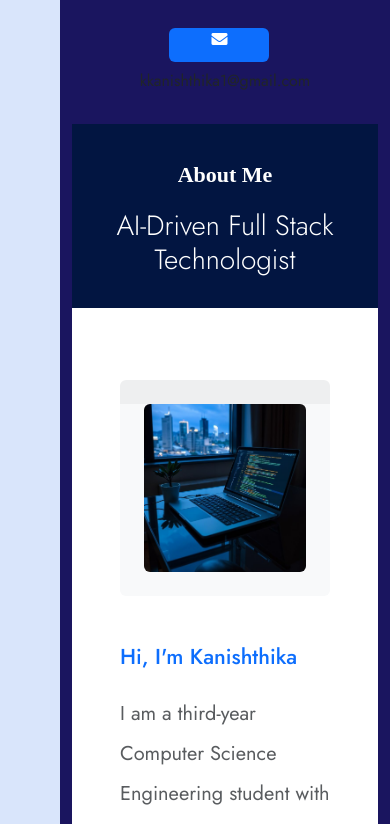
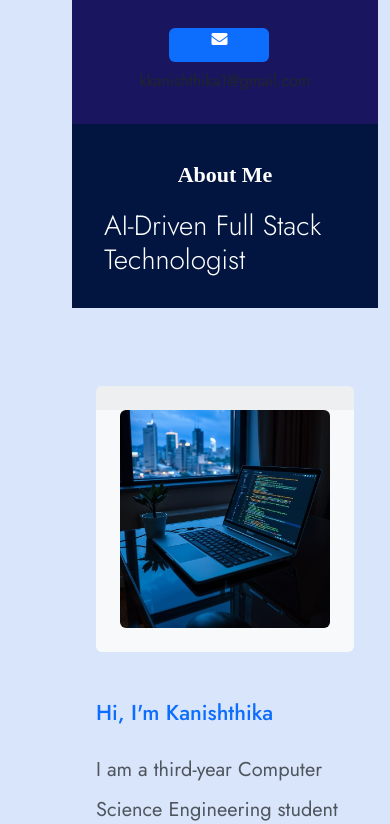
Before and after one commit to Kanishthika11/Kani_portfolio, a React (Vite) app: page / in a window 390 px wide. Shown: the part 846-1670 px from the top of the page. Built offline with nearby package versions, Linux system fonts and the light colour scheme; a web font is replaced by a local one.

Commit message:
co index.css

```diff
--- a/src/index.css
+++ b/src/index.css
@@ -726,21 +726,20 @@ body {
   }
 }
 
+
 @media (max-width: 768px) {
-  .contact-header,
+  body {
+    background-color: #d9e5fb !important; /* Consistent light background */
+  }
+  .container-fluid,
   .about-header,
   .education-header,
   .skills-header,
   .interest-header,
   .testimonial-header,
-  .portfolio-header {
-    width: 100% !important;
-    padding: 2rem !important;
-    text-align: center;
-    background-color: #ffffff !important;  /* Light background for readability */
-    color: #000000 !important;              /* Ensure text is dark for contrast */
-  }
-  .header.content,
+  .portfolio-header,
+  .contact-header,
+  .header-content,
   .about-content,
   .education-content,
   .skills-content,
@@ -748,26 +747,16 @@ body {
   .testimonial-content,
   .portfolio-content,
   .contact-content {
-    background-color: #ffffff !important;  /* Same light background */
-    color: #000000 !important;
-    padding: 1.5rem !important;
-  }
-  .container-fluid .row.g-0 {
-    flex-direction: column;
-  }
-  .sub-title,
-  .display-6,
-  .display-5 {
-    text-align: center !important;
+    background-color: #d9e5fb !important; /* Match body */
+    color: #021541 !important;            /* Dark text for readability */
   }
   .custom-left-panel {
-    background-color: #021541 !important;
-    color:white !important;
+    background-color: #021541 !important; /* Keep left panel dark if shown */
+    color: #fff !important;
     padding: 2rem !important;
     text-align: center;
   }
 }
-
 /* === MINIMAL RESPONSIVE ADDITIONS === */
 
 /* Mobile Navigation Fix */
```
